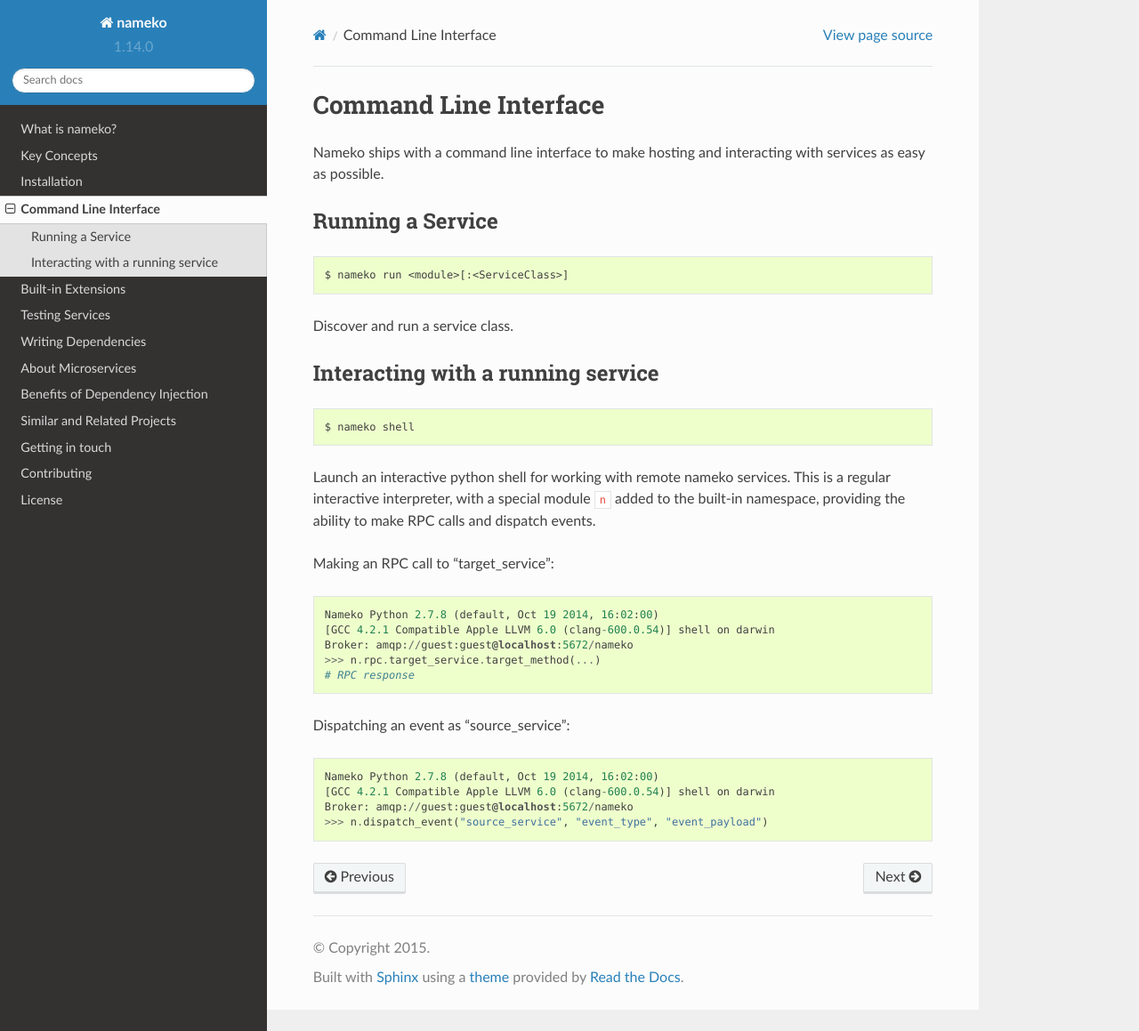
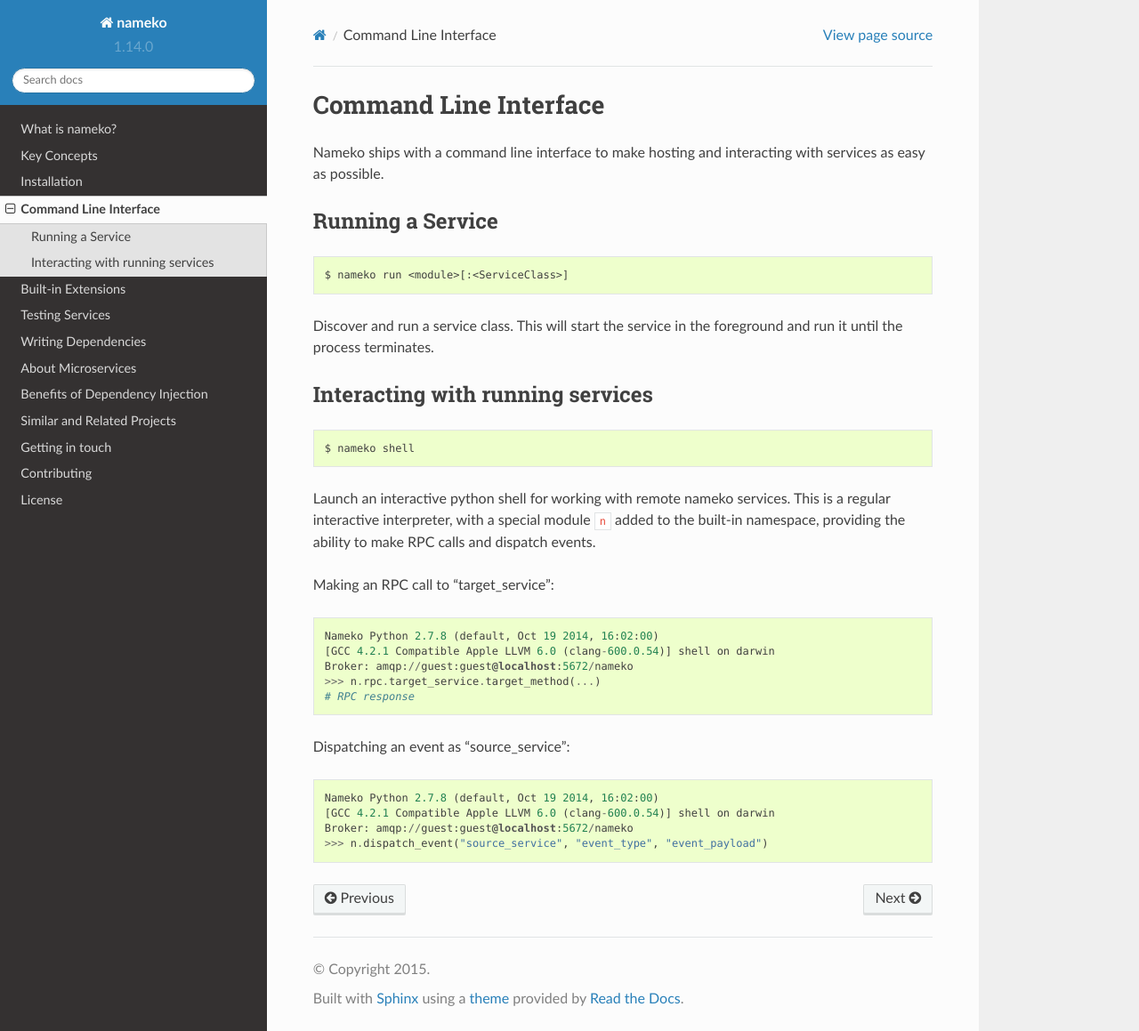
Before and after one commit to nameko/nameko, a Sphinx documentation site: the page built from docs/cli.rst, in a window 1280 px wide and 1159 px high. Shown: the whole window at 89% size. Built offline with Sphinx 7.4.7 and the Read the Docs theme 2.0.0, drawn with Linux system fonts in a browser that asks for light colours.

Commit message:
Little more information about the service runner (needs a link to a "deployment" page)

```diff
--- a/docs/cli.rst
+++ b/docs/cli.rst
@@ -10,11 +10,11 @@
 
     $ nameko run <module>[:<ServiceClass>]
 
-Discover and run a service class.
+Discover and run a service class. This will start the service in the foreground and run it until the process terminates.
 
 
-Interacting with a running service
-----------------------------------
+Interacting with running services
+---------------------------------
 
 ::
 
```
